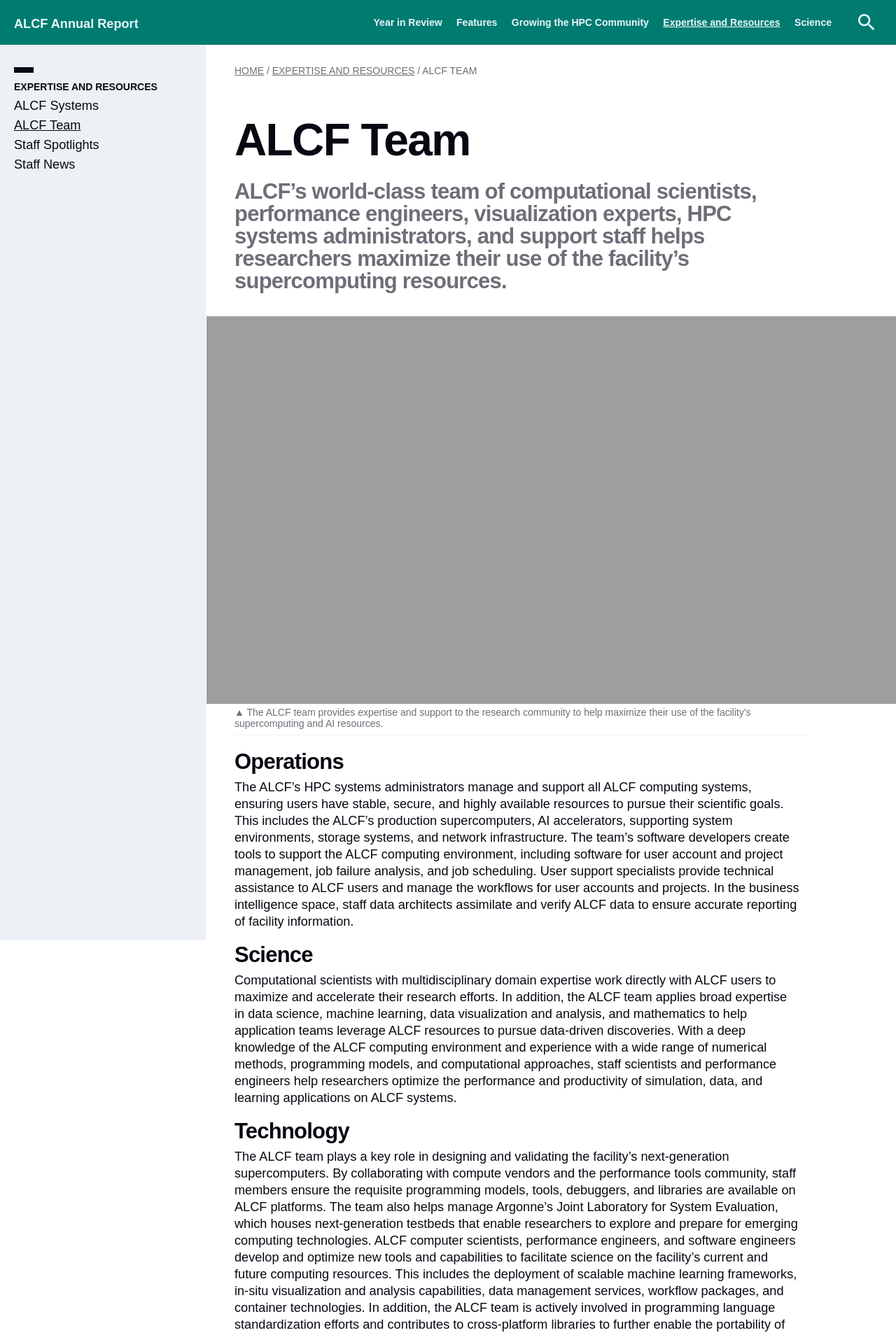
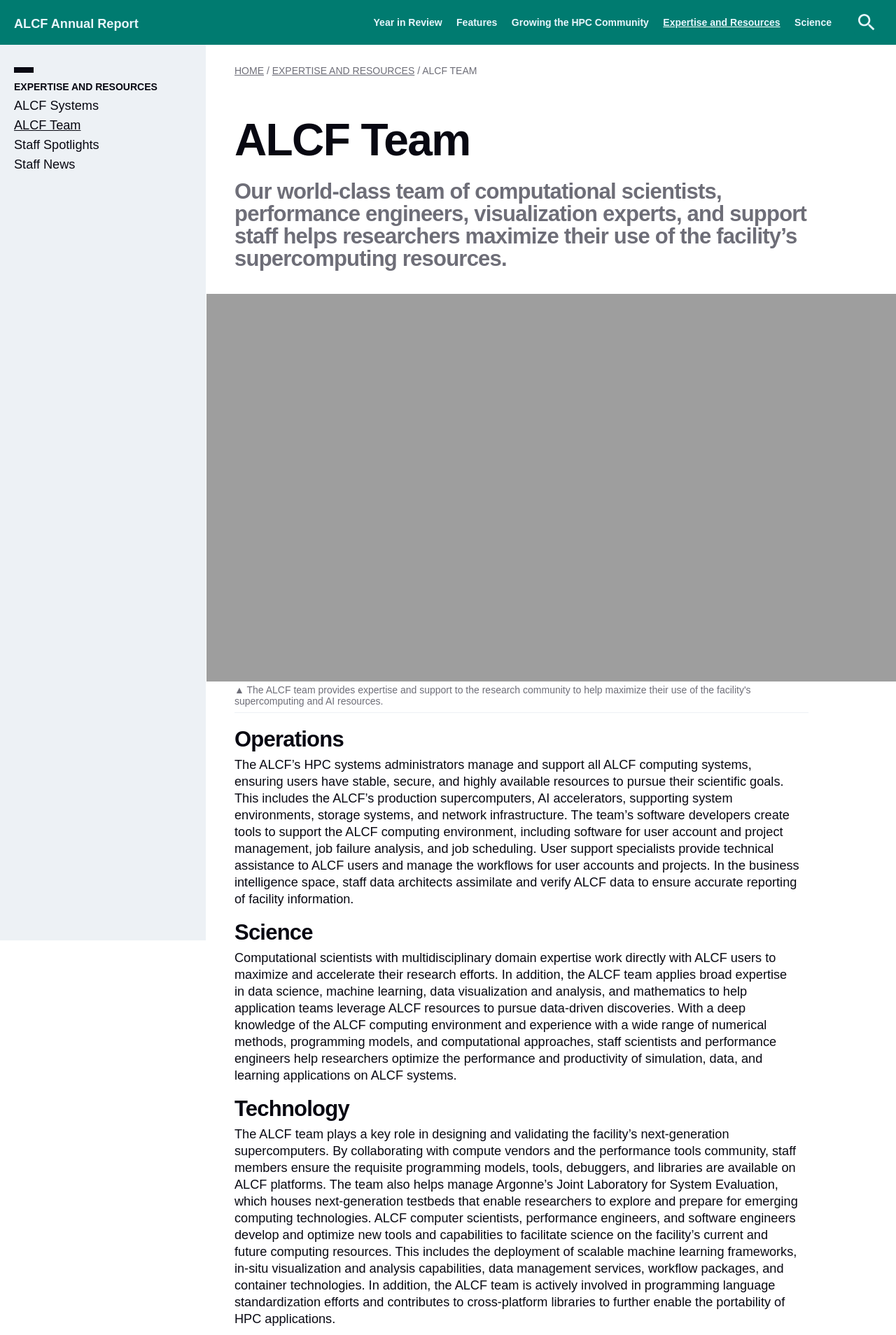
Before and after one commit to argonne-lcf/AR2024, a Jekyll site: the page built from 04_expertise-and-resources/team.md, in a window 1280 px wide. Shown: the top 1908 px of the page at 70% size. Built offline with Jekyll 4.4.1, drawn with Linux system fonts in a browser that asks for light colours; some web fonts are replaced.

Commit message:
Update team-deck.md

```diff
--- a/04_expertise-and-resources/team.md
+++ b/04_expertise-and-resources/team.md
@@ -7,7 +7,7 @@
 title: ALCF Team
 hero-img-source: "ALCF_Team.jpg"
 hero-img-caption: "The ALCF team provides expertise and support to the research community to help maximize their use of the facility's supercomputing and AI resources."
-intro: "ALCF’s world-class team of computational scientists, performance engineers, visualization experts, HPC systems administrators, and support staff helps researchers maximize their use of the facility’s supercomputing resources."
+intro: "Our world-class team of computational scientists, performance engineers, visualization experts, and support staff helps researchers maximize their use of the facility’s supercomputing resources."
 
 aside: team.md
 ---
```
